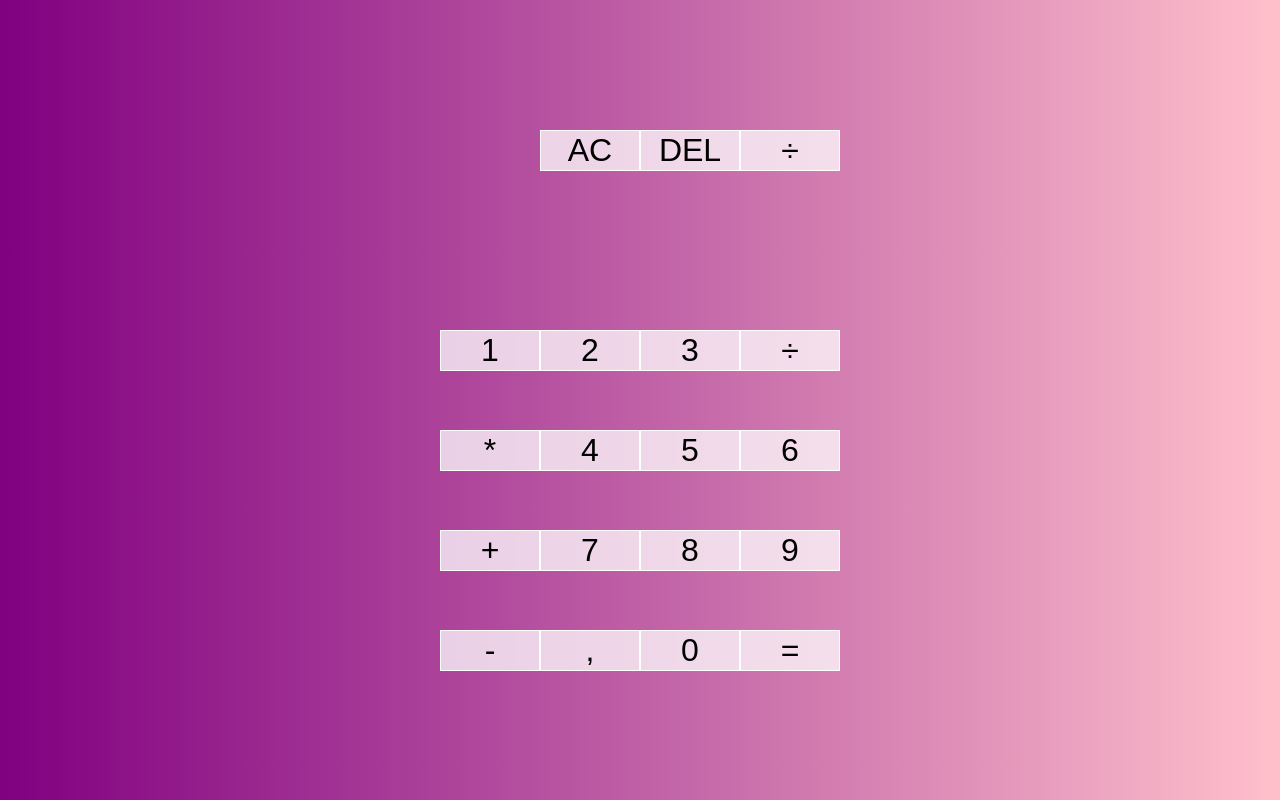
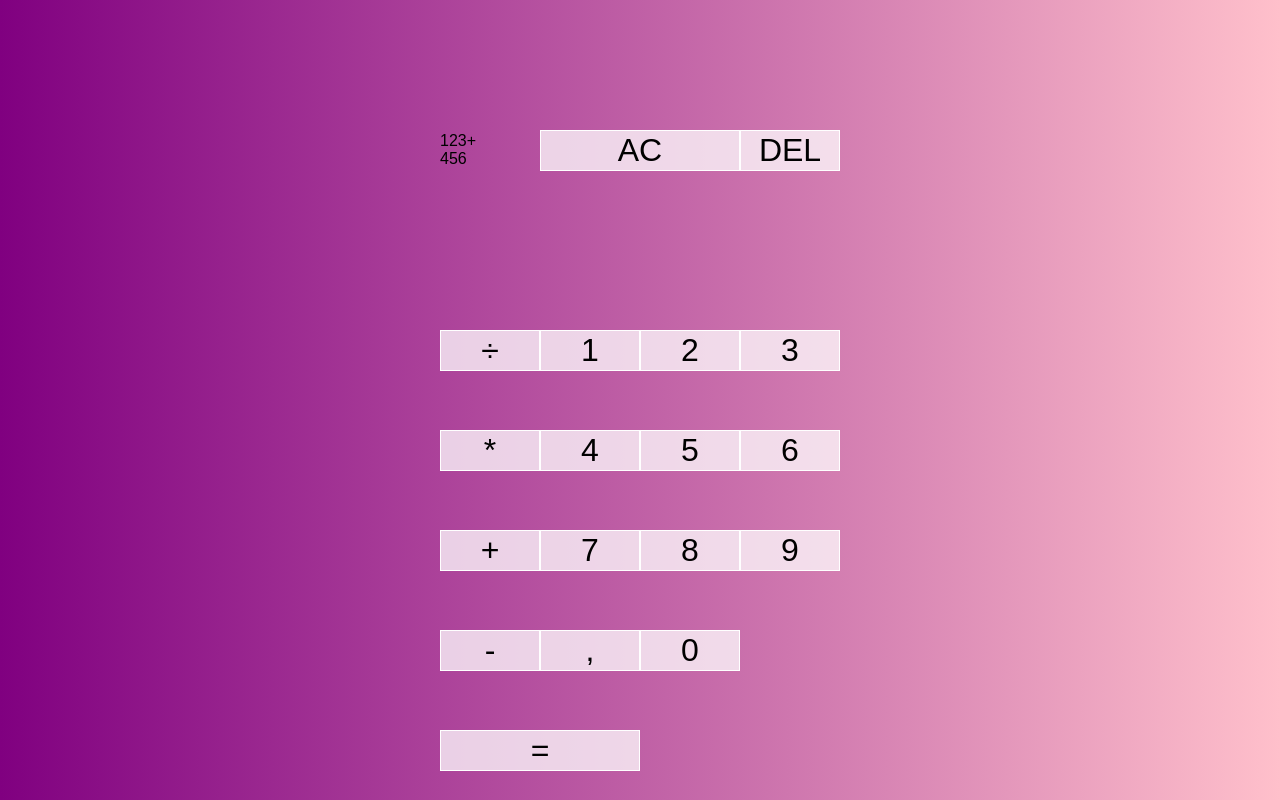
Before and after one commit to marianavanucci/calculator, a plain HTML site: page index.html in a window 1280 px wide. Drawn offline with Linux system fonts and the light colour scheme.

Commit message:
span-two

```diff
--- a/index.html
+++ b/index.html
@@ -11,8 +11,8 @@
 <body>
 <div class="calculator-grid">
     <div class="output">
-        <div class="previous-operand"></div>
-        <div class="current-operand"></div>
+        <div class="previous-operand">123+</div>
+        <div class="current-operand">456</div>
     </div>
     <button class="span-two">AC</button>
     <button>DEL</button>
@@ -20,7 +20,6 @@
     <button>1</button>
     <button>2</button>
     <button>3</button>
-    <button>÷</button>
     <button>*</button>
     <button>4</button>
     <button>5</button>
--- a/style.css
+++ b/style.css
@@ -25,3 +25,11 @@ background: linear-gradient(to right, purple, pink);
     outline: none;
     background-color: rgba(255,255,255, .75);
 }
+
+.calculator-grid > button:hover{
+    background-color: rgba(255,255,255, .90);
+}
+
+.span-two{
+    grid-column: span 2;
+}
```
